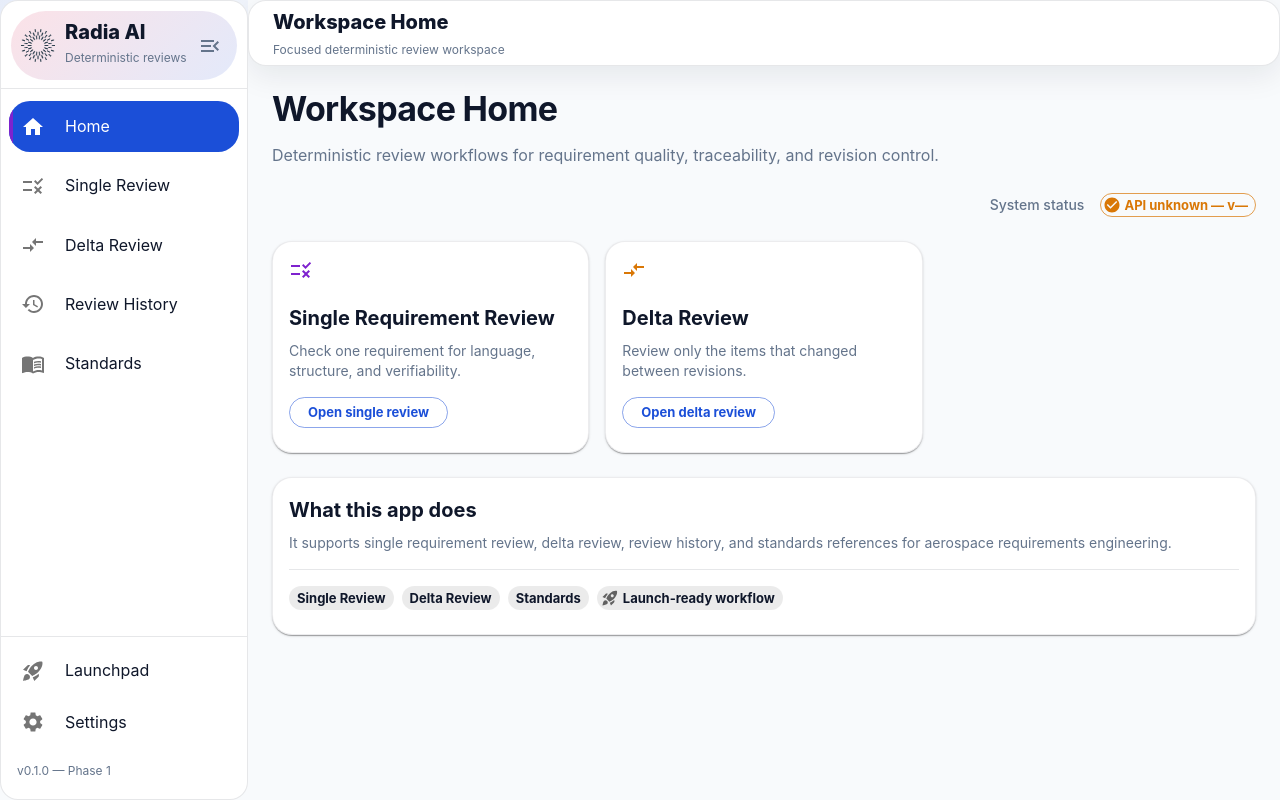
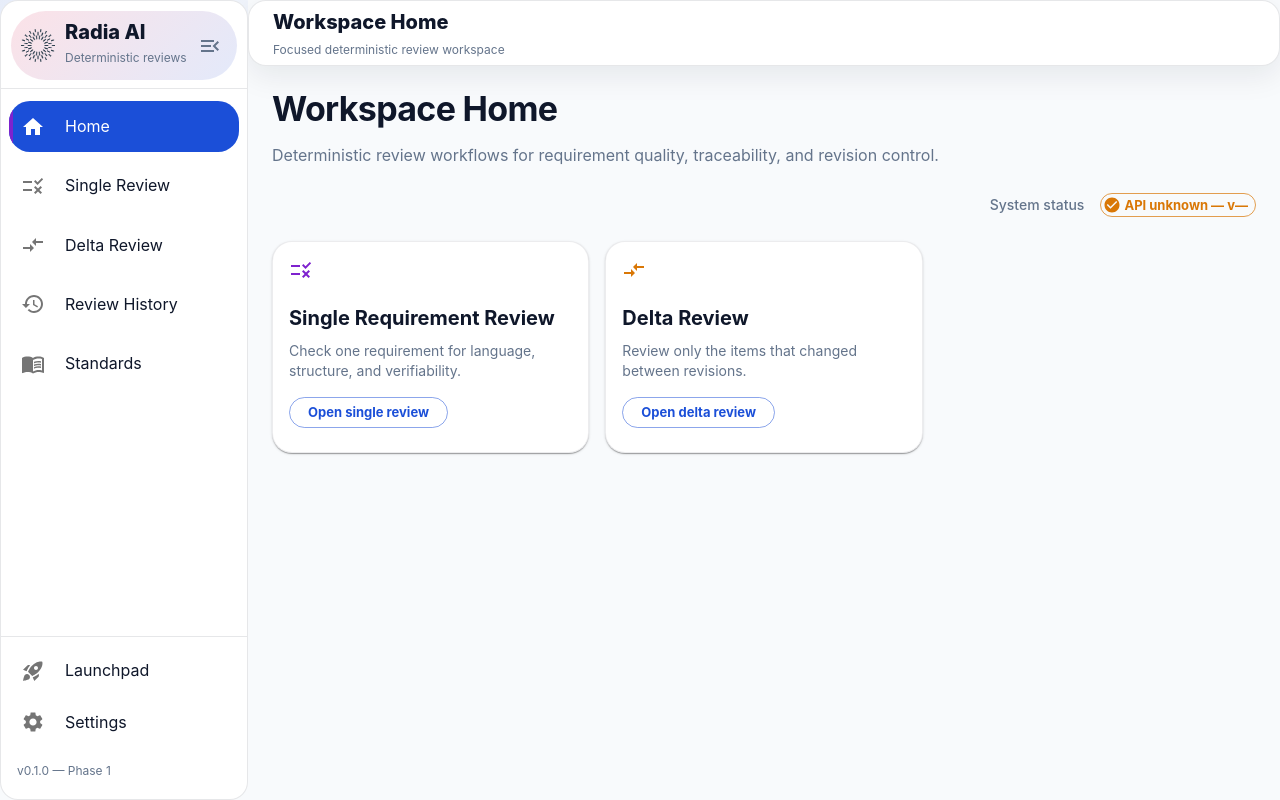
Before and after one commit to snehaaaraj/RadiaAI, a React (Vite) app in the folder frontend/: page /workspace in a window 1280 px wide. Built offline with nearby package versions, Linux system fonts and the light colour scheme; no server answers.

Commit message:
Agent host session 698fd404-c45b-466f-9863-522e27fc8672 - turn 14

```diff
--- a/frontend/src/pages/Home.tsx
+++ b/frontend/src/pages/Home.tsx
@@ -107,31 +107,6 @@ export default function Home() {
           </Grid>
         ))}
       </Grid>
-
-      <motion.div
-        initial={reduceMotion ? false : { opacity: 0, y: 10 }}
-        animate={reduceMotion ? {} : { opacity: 1, y: 0 }}
-        transition={{ duration: 0.24, ease: 'easeOut', delay: 0.2 }}
-      >
-        <Card>
-          <CardContent>
-            <Typography variant="h6" fontWeight={700} gutterBottom>
-              What this app does
-            </Typography>
-            <Typography variant="body2" color="text.secondary">
-              It supports single requirement review, delta review, review history, and standards
-              references for aerospace requirements engineering.
-            </Typography>
-            <Divider sx={{ my: 2 }} />
-            <Box display="flex" gap={1} flexWrap="wrap" alignItems="center">
-              <Chip label="Single Review" size="small" />
-              <Chip label="Delta Review" size="small" />
-              <Chip label="Standards" size="small" />
-              <Chip icon={<RocketLaunchIcon />} label="Launch-ready workflow" size="small" />
-            </Box>
-          </CardContent>
-        </Card>
-      </motion.div>
     </Stack>
   );
 }
```
